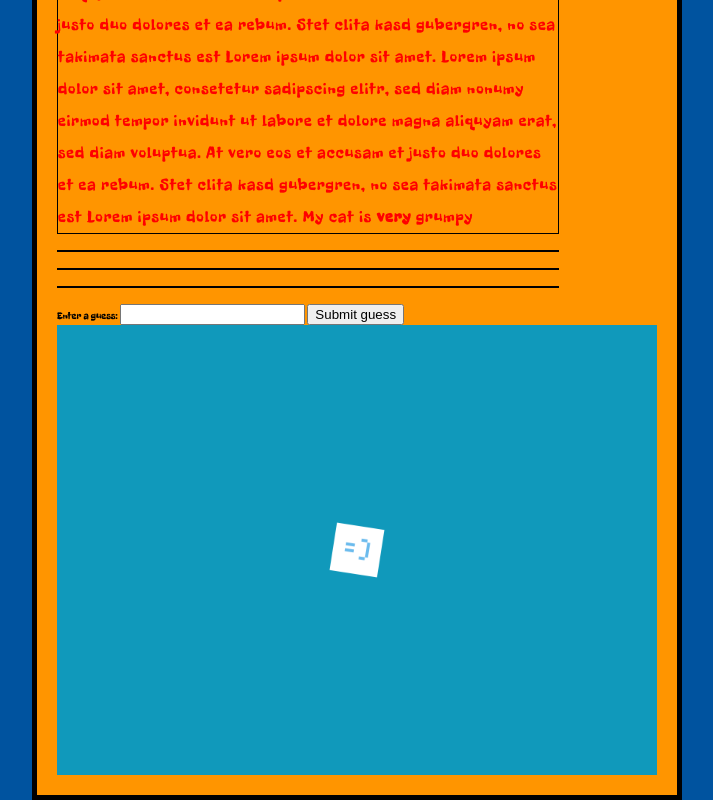
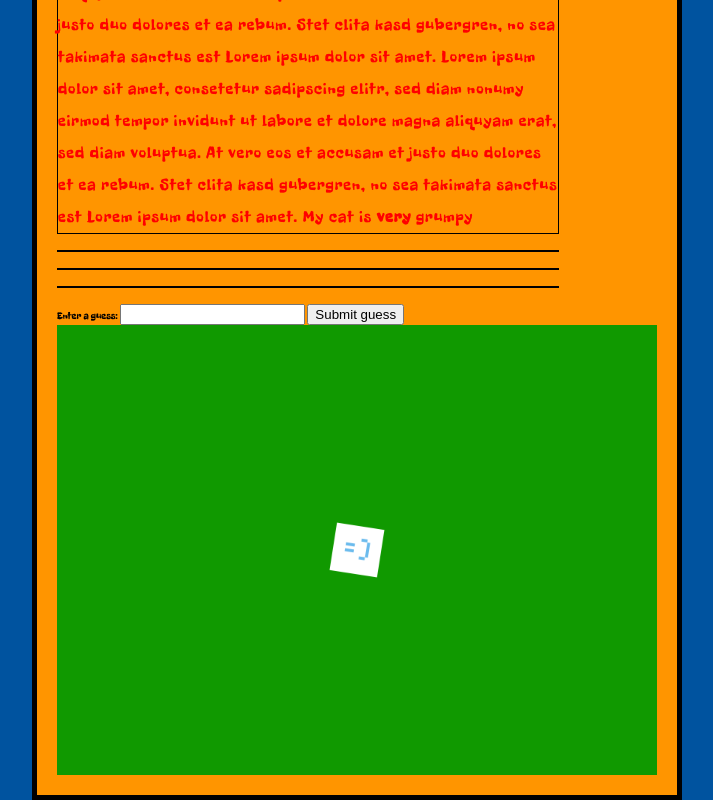
Before and after one commit to kerskuchen/kerskuchen.github.io, a plain HTML site: page index.html in a window 1280 px wide. Shown: the part 1723-2523 px from the top of the page, without its empty margins (283-996 px from the left). Drawn offline with Linux system fonts and the light colour scheme.

Commit message:
see change

```diff
--- a/index.html
+++ b/index.html
@@ -107,7 +107,7 @@
         let useCanvas = !PIXI.utils.isWebGLSupported();
         console.log(useCanvas);
 
-        const app = new PIXI.Application({ backgroundColor: 0x1099bb, forceCanvas: true });
+        const app = new PIXI.Application({ backgroundColor: 0x109900, forceCanvas: true });
         document.body.appendChild(app.view);
 
         // create a new Sprite from an image path
```
